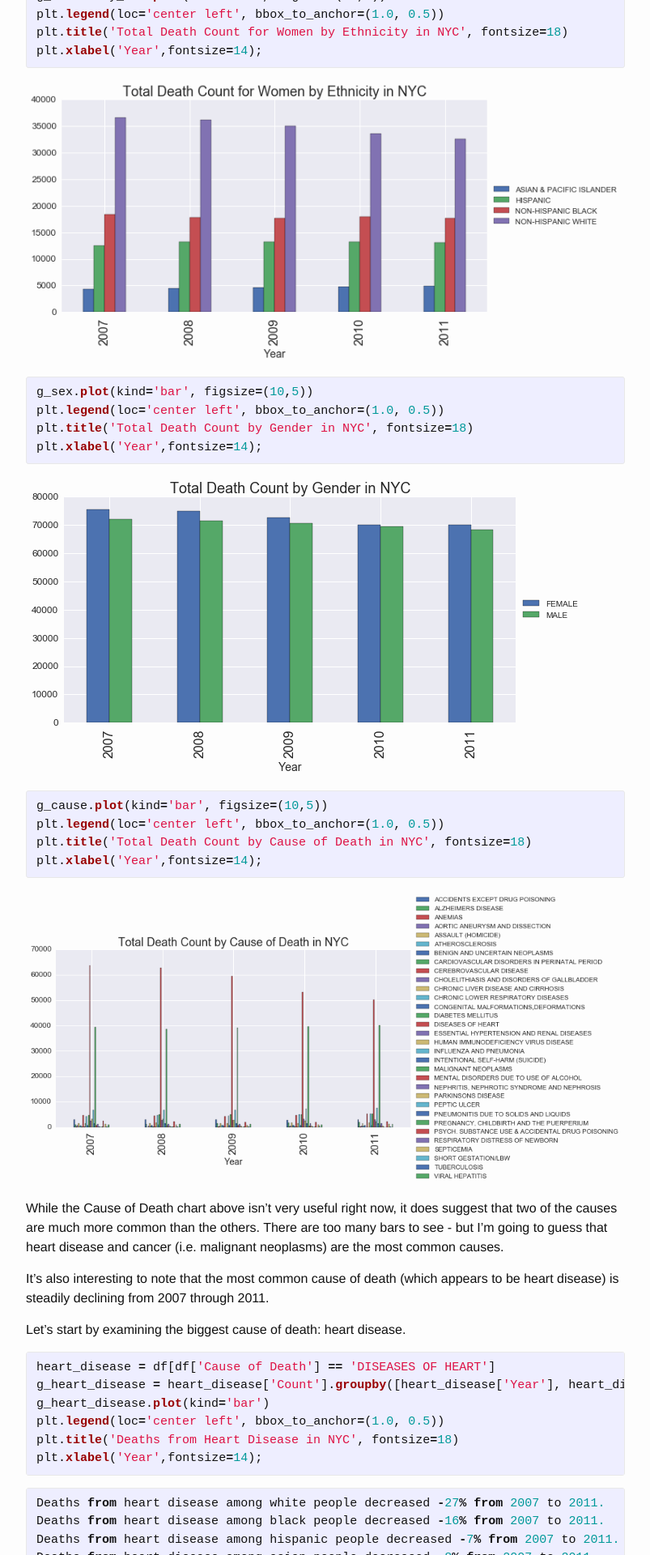
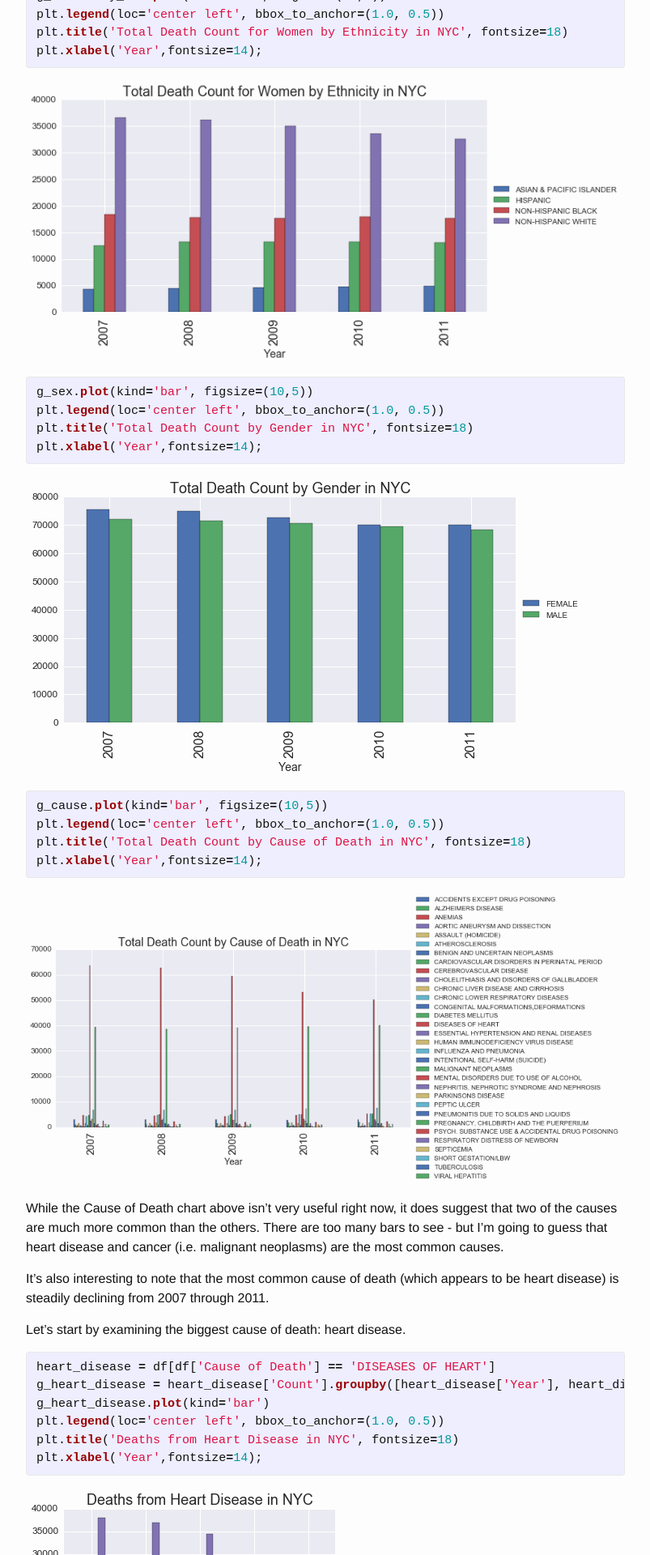
Before and after one commit to willgeary/willgeary.github.io, a Jekyll site: the page built from _posts/2016-05-19-causes-of-death-in-new-york.markdown, in a window 1280 px wide. Shown: the part 4480-6400 px from the top of the page at 81% size, without its empty margins (238-1041 px from the left). Built offline with Jekyll 4.4.1, drawn with Linux system fonts in a browser that asks for light colours; nearby versions of some CDN libraries.

Commit message:
save my work

```diff
--- a/_posts/2016-05-19-causes-of-death-in-new-york.markdown
+++ b/_posts/2016-05-19-causes-of-death-in-new-york.markdown
@@ -193,6 +193,8 @@ plt.title('Deaths from Heart Disease in NYC', fontsize=18)
 plt.xlabel('Year',fontsize=14);
 {% endhighlight %}
 
+![fig]({{ site.url }}/assets/2016-05-19-fig10.png)
+
 {% highlight python %}
 Deaths from heart disease among white people decreased -27% from 2007 to 2011.
 Deaths from heart disease among black people decreased -16% from 2007 to 2011.
```
